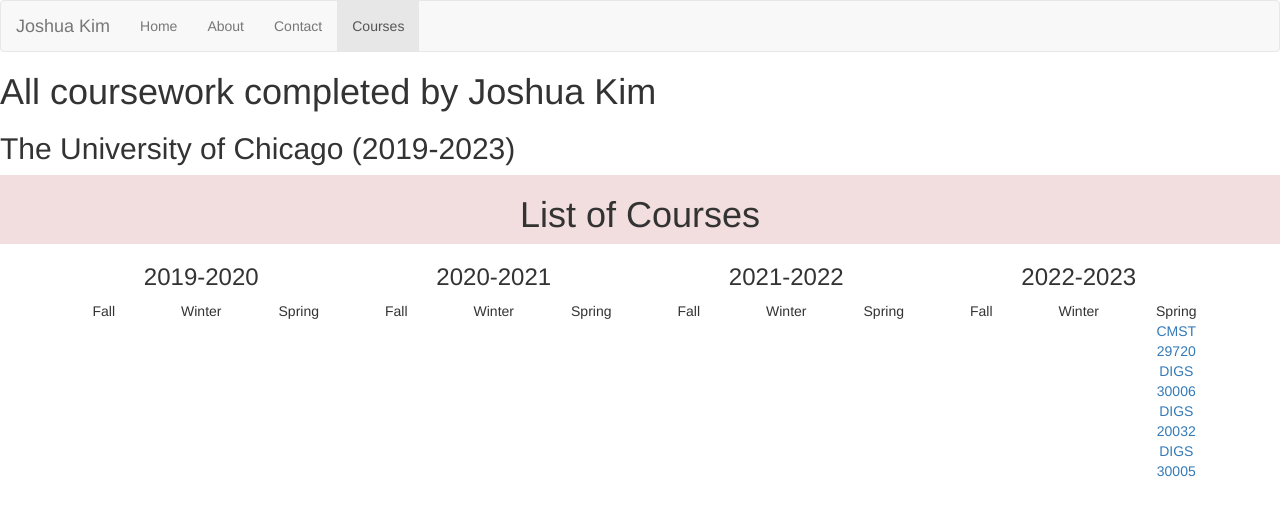
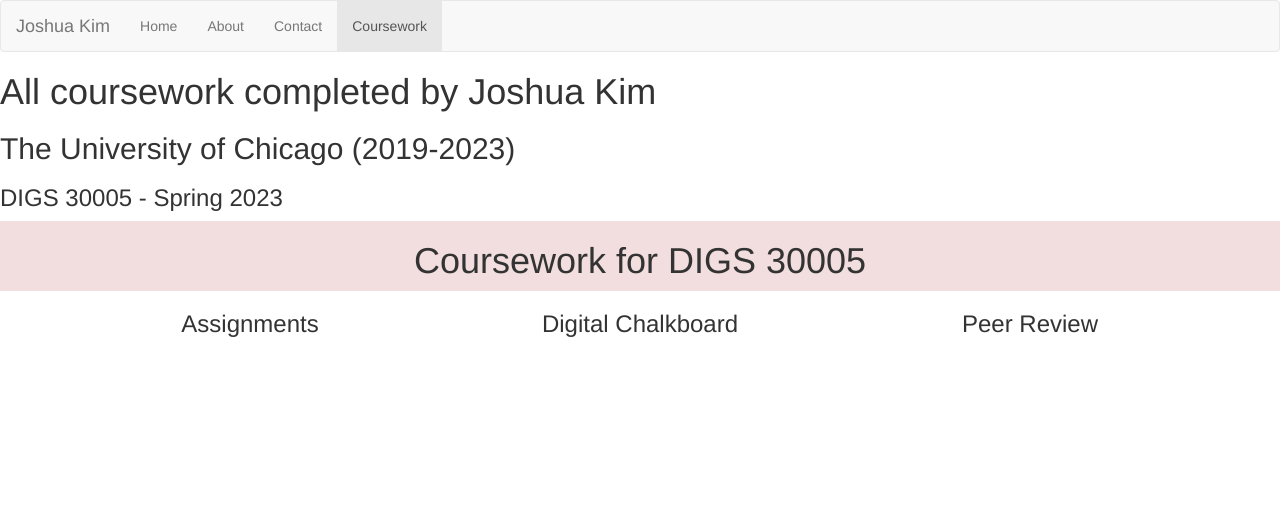
Before and after one commit to jyk1357/jyk1357.github.io, a plain HTML site: page courses.html in a window 1280 px wide. Drawn offline with nearby package versions, Linux system fonts and the light colour scheme.

Commit message:
Removed all courses to just DIGS 30005 coursework

```diff
--- a/courses.html
+++ b/courses.html
@@ -18,81 +18,33 @@
             <li><a href="index">Home</a></li>
             <li><a href="about">About</a></li>
             <li><a href="contact">Contact</a></li>
-            <li class="active"><a href="courses">Courses</a></li>
+            <li class="active"><a href="courses">Coursework</a></li>
           </ul>
         </div>
     </nav>
     <h1>
-        All coursework completed by Joshua Kim<br>
+      All coursework completed by Joshua Kim<br>
     </h1>
     <h2>
-        The University of Chicago (2019-2023)<br>
+      The University of Chicago (2019-2023)<br>
     </h2>
+    <h3>
+      DIGS 30005 - Spring 2023<br>
+    </h3>
 
 <div class="container-fluid p-5 bg-danger text-black text-center">
-  <h1>List of Courses</h1>
+  <h1>Coursework for DIGS 30005</h1>
 </div>
 <div class="container">
   <div class="row">
-    <div class="col-sm-3 text-center">
-      <h3>2019-2020</h3>
-      <div class="row">
-        <div class="col-sm-4">
-          Fall
-        </div>
-        <div class="col-sm-4">
-          Winter
-        </div>
-        <div class="col-sm-4">
-          Spring
-        </div>
-      </div>
+    <div class="col-sm-4 text-center">
+      <h3>Assignments</h3>
     </div>
-    <div class="col-sm-3 text-center">
-      <h3>2020-2021</h3>
-      <div class="row">
-        <div class="col-sm-4">
-          Fall
-        </div>
-        <div class="col-sm-4">
-          Winter
-        </div>
-        <div class="col-sm-4">
-          Spring
-        </div>
-      </div>
+    <div class="col-sm-4 text-center">
+      <h3>Digital Chalkboard</h3>
     </div>
-    <div class="col-sm-3 text-center">
-      <h3>2021-2022</h3>
-      <div class="row">
-        <div class="col-sm-4">
-          Fall
-        </div>
-        <div class="col-sm-4">
-          Winter
-        </div>
-        <div class="col-sm-4">
-          Spring
-        </div>
-      </div>
-    </div>
-    <div class="col-sm-3 text-center">
-      <h3>2022-2023</h3>
-      <div class="row">
-        <div class="col-sm-4">
-          Fall
-        </div>
-        <div class="col-sm-4">
-          Winter
-        </div>
-        <div class="col-sm-4">
-          Spring<br>
-          <a href="./courses/cmst29720">CMST 29720</a><br>
-          <a href="./courses/digs30006">DIGS 30006</a><br>
-          <a href="./courses/digs20032">DIGS 20032</a><br>
-          <a href="./courses/digs30005/digs30005">DIGS 30005</a><br>
-        </div>
-      </div>
+    <div class="col-sm-4 text-center">
+      <h3>Peer Review</h3>
     </div>
   </div>
 </div>
```
Also changed, not shown: assignments/assignment1.html (added, +21 -0 lines), assignments/assignment2.html (added, +11 -0 lines).
